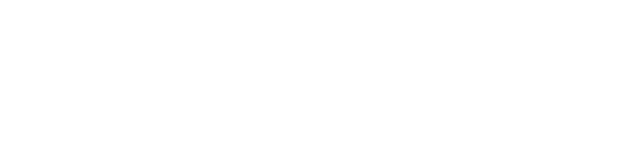
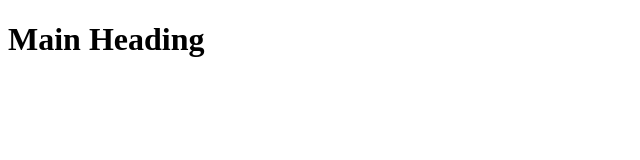
Before and after one commit to sun-n-y/moreCSS, a plain HTML site: page index.html in a window 1280 px wide. Shown: the whole page, without its empty margins (0-640 px from the left). Drawn offline with Linux system fonts and the light colour scheme.

Commit message:
add setup for shadows

```diff
--- a/index.html
+++ b/index.html
@@ -7,5 +7,8 @@
     <link rel="stylesheet" href="./main.css" />
     <title>More CSS</title>
   </head>
-  <body></body>
+  <body>
+    <h1>Main Heading</h1>
+    <div class="box"></div>
+  </body>
 </html>
```
